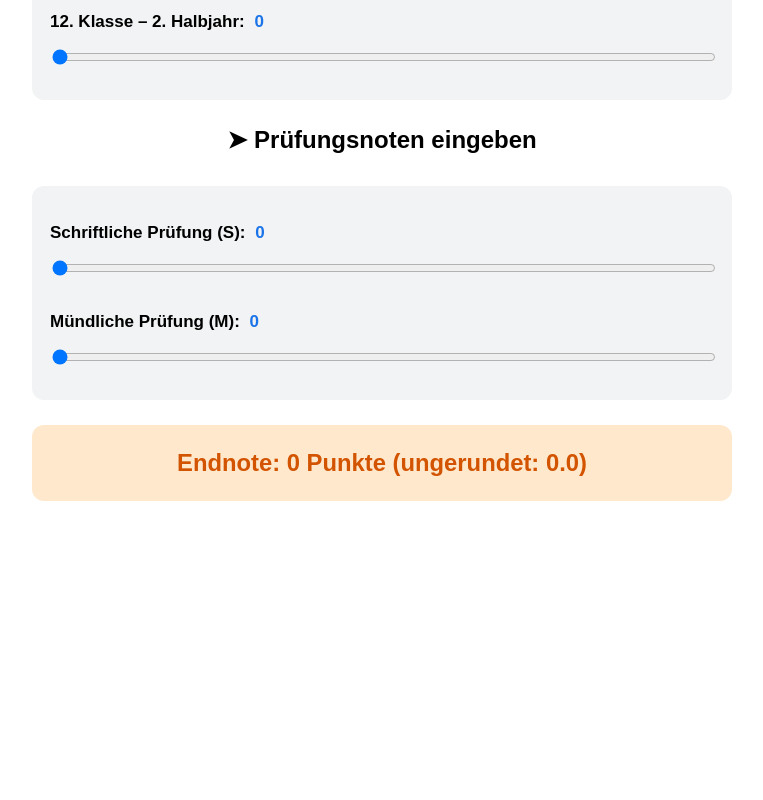
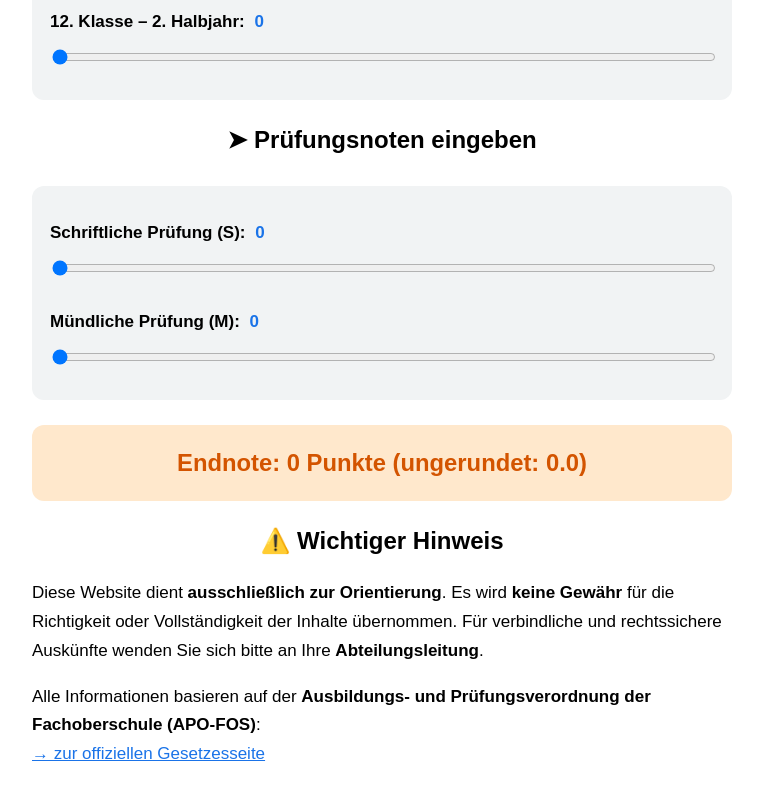
Before and after one commit to felixwolff/Notenrechner_FOS, a plain HTML site: page muendliche_pruefung_rechner.html in a window 1280 px wide. Shown: the part 860-1660 px from the top of the page, without its empty margins (258-1021 px from the left). Before the commit the page ends 1381 px from the top, so only its background shows below. Drawn offline with Linux system fonts and the light colour scheme.

Commit message:
Update muendliche_pruefung_rechner.html

```diff
--- a/muendliche_pruefung_rechner.html
+++ b/muendliche_pruefung_rechner.html
@@ -129,6 +129,24 @@ Ihr Halbjahresdurchschnitt entsteht automatisch aus den vier Halbjahresnoten.
 
 <div id="result">Endnote: 0 Punkte (ungerundet: 0.0)</div>
 
+    <!-- Hinweis -->
+<div class="box warning">
+    <h2>⚠️ Wichtiger Hinweis</h2>
+    <p>
+        Diese Website dient <strong>ausschließlich zur Orientierung</strong>.
+        Es wird <strong>keine Gewähr</strong> für die Richtigkeit oder Vollständigkeit der Inhalte übernommen.
+        Für verbindliche und rechtssichere Auskünfte wenden Sie sich bitte an Ihre <strong>Abteilungsleitung</strong>.
+    </p>
+    <p>
+        Alle Informationen basieren auf der
+        <strong>Ausbildungs- und Prüfungsverordnung der Fachoberschule (APO-FOS)</strong>:<br>
+        <a href="https://gesetze.berlin.de/bsbe/document/jlr-FOSchulAPrVBErahmen" target="_blank" rel="noopener">
+            → zur offiziellen Gesetzesseite
+        </a>
+    </p>
+</div>
+
+
 <script>
 // Elemente referenzieren
 const h11_1_el = document.getElementById("h11_1");
```
